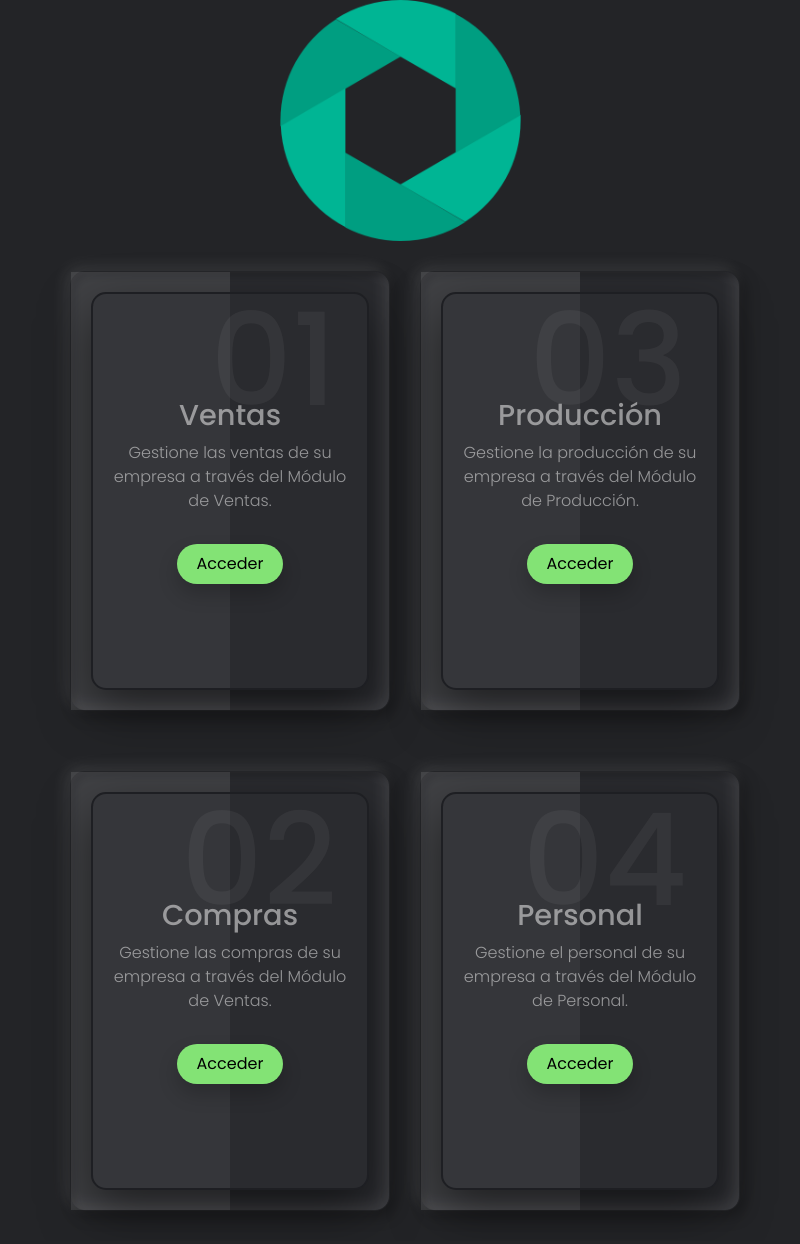
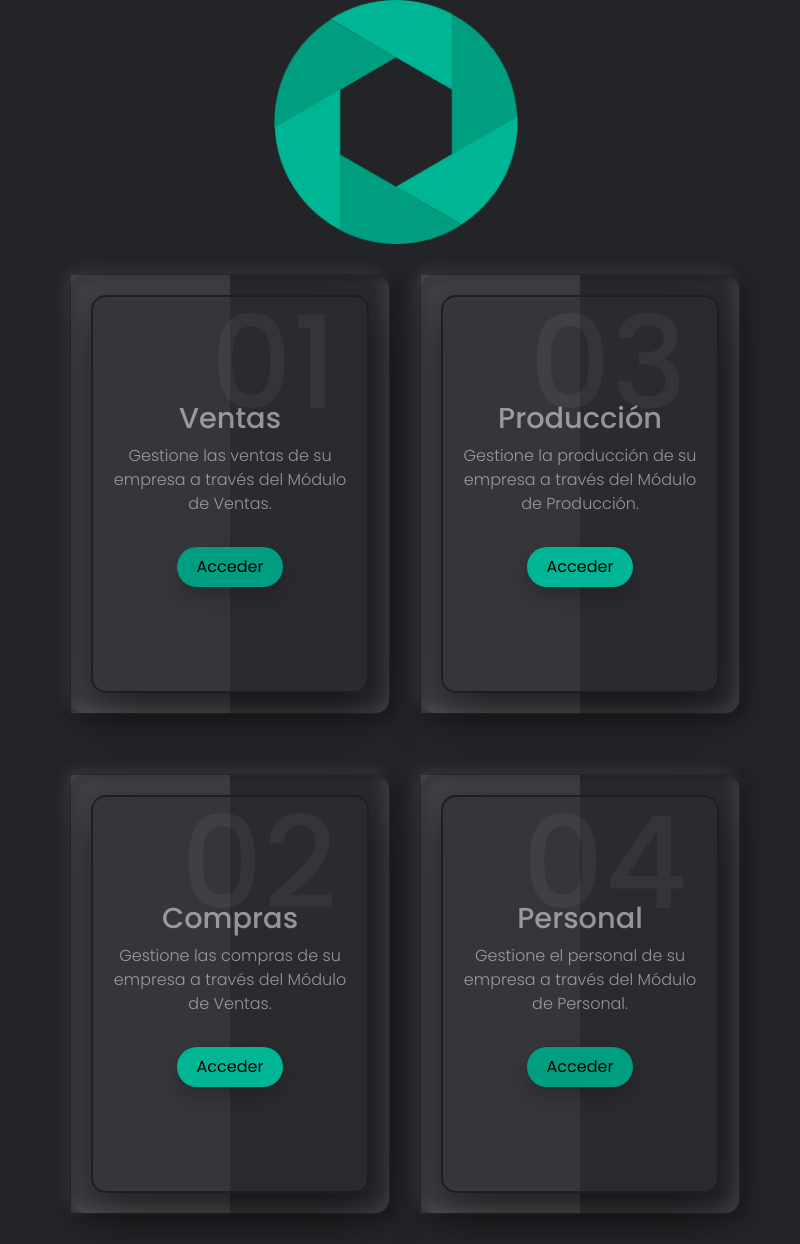
Before and after one commit to Chachel28/ElectronJs-SpringBoot-Docker-App, an Electron app: page Front/index.html in a window 800 px wide. Drawn offline with Linux system fonts and the light colour scheme.

Commit message:
Modificando de nuevo el index.html. Cambio en los colores corporarivos y cambio del logo. Queda por centrar bien el logo en el index.html. También se ha creado el sales.html para el módulo de ventas.

```diff
--- a/Front/index.html
+++ b/Front/index.html
@@ -16,10 +16,12 @@
     <link rel="stylesheet" href="dist/css/styles.css" />
   </head>
   <body>
-    <div class="row justify-content-center text-center">
-      <div class="col-6">
-        <img src="resources/logoTemporal.png" id="logo"/>
-      </div>
+    <div class="row justify-content-center pr-2">
+      <img
+        src="resources/logoTemporal.png"
+        id="logo"
+        class="col-sm-6 col-md-4 col-lg-2"
+      />
     </div>
     <div class="container d-flex">
       <header class="row">
@@ -44,12 +46,12 @@
                 Gestione las compras de su empresa a través del Módulo de
                 Ventas.
               </p>
-              <a href="#" class="btn1">Acceder</a>
+              <a href="#" class="btn2">Acceder</a>
             </div>
           </div>
         </div>
       </header>
-      <header class="row" style="justify-content: center">
+      <header class="row" style="justify-content: center;">
         <div class="card col-6">
           <div class="box">
             <div class="content">
@@ -59,7 +61,7 @@
                 Gestione la producción de su empresa a través del Módulo de
                 Producción.
               </p>
-              <a href="#" class="btn1">Acceder</a>
+              <a href="#" class="btn2">Acceder</a>
             </div>
           </div>
         </div>
```
Also changed, not shown: Front/views/sales.html (added, +14 -0 lines), Front/dist/css/styles.css.
